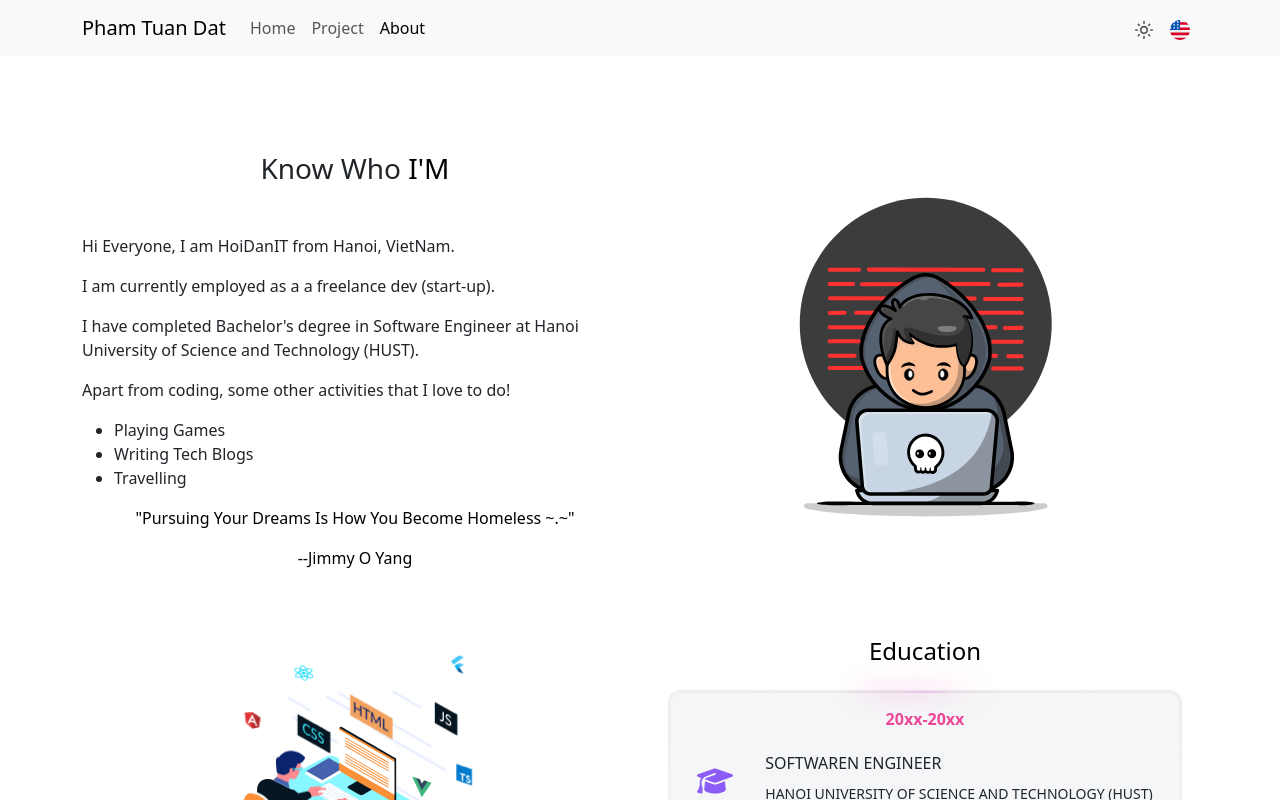
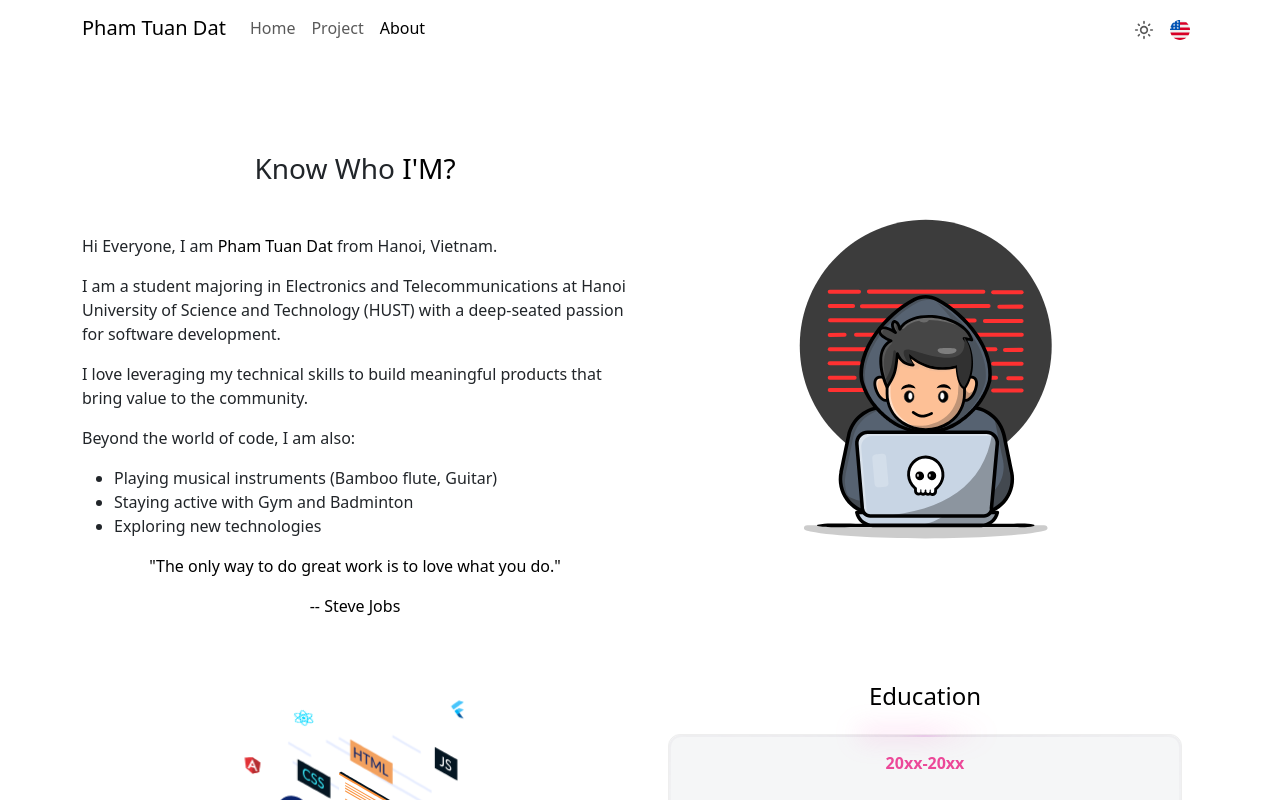
Before and after one commit to Tuandat911dev/My-Portfolio, a React (Vite) app: page /about in a window 1280 px wide. Shown: the top 800 px of the page. Built offline with nearby package versions, Linux system fonts and the light colour scheme.

Commit message:
make i18n for about page, project page

```diff
--- a/public/locales/en/translation.json
+++ b/public/locales/en/translation.json
@@ -7,16 +7,19 @@
     "about": "About"
   },
   "heroSection": {
+    "greeting": "Hi There!",
+    "my": "I'M",
     "exp": "My Skill",
-        "cv": "Get Resume"
+    "cv": "Get Resume",
+    "work": ["Software Developer", "Freelancer", "Knowledge sharer"]
   },
   "introSection": {
     "about": "About me",
     "and": "and",
-        "heading1": "I fell in love with programming and I have at least learnt something, I think… 🤷‍♂️",
-        "heading2": "I am fluent in classics like",
-        "heading3": "My field of Interest's are building new",
-        "heading4": "Web Technologies and Products",
+    "heading1": "I fell in love with programming and I've gathered a fair share of knowledge along the way... I think! 🤷‍♂️",
+    "heading2": "I have had the opportunity to learn, practice, and participate in projects using",
+    "heading3": "My fields of interest include Web Technologies and developing projects that",
+    "heading4": "solve real-world problems",
     "heading5": "Whenever possible, I also apply my passion for developing products with"
   },
   "experience": {
@@ -24,5 +27,34 @@
   },
   "skill": {
     "title": "Skills"
+  },
+
+  "projects": {
+    "myRecent": "My Recent ",
+    "project": "Projects",
+    "description": "Here are a few projects I've worked on recently."
+  },
+
+  "aboutSection": {
+    "title": "Know Who ",
+    "subTitle": "I'M?",
+    "description": {
+      "p1": "Hi Everyone, I am ",
+      "name": "Pham Tuan Dat",
+      "p2": " from Hanoi, Vietnam.",
+      "p3": "I am a student majoring in Electronics and Telecommunications at Hanoi University of Science and Technology (HUST) with a deep-seated passion for software development.",
+      "p4": "I love leveraging my technical skills to build meaningful products that bring value to the community.",
+      "p5": "Beyond the world of code, I am also:"
+    },
+    "activities": [
+      "Playing musical instruments (Bamboo flute, Guitar)",
+      "Staying active with Gym and Badminton",
+      "Exploring new technologies"
+    ],
+    "quote": "\"The only way to do great work is to love what you do.\"",
+    "quoteAuthor": "-- Steve Jobs",
+    "education": "Education",
+    "find": "FOLLOW ME",
+    "contact": "Contact me"
   }
 }
--- a/src/components/layout/app.header.tsx
+++ b/src/components/layout/app.header.tsx
@@ -26,7 +26,17 @@ function AppHeader() {
   };
 
   return (
-    <Navbar data-bs-theme={theme} expand="lg" className="bg-body-tertiary" style={{ zIndex: 1 }}>
+    <Navbar
+      data-bs-theme={theme}
+      expand="lg"
+      style={{
+        zIndex: 1,
+        position: "sticky",
+        top: 0,
+        backdropFilter: "blur(10px)",
+        backgroundColor: theme === "dark" ? "rgba(18, 19, 44, 0.6)" : "rgba(255, 255, 255, 0.6)",
+      }}
+    >
       <Container>
         <Link className="navbar-brand" to="/">
           <span className="brand-green">{t("appHeader.brand")}</span>
--- a/src/components/sections/about/index.tsx
+++ b/src/components/sections/about/index.tsx
@@ -9,39 +9,45 @@ import { FaGraduationCap } from "react-icons/fa6";
 import Divider from "@/components/sections/divider";
 import { APP_DATA } from "helpers/data";
 import SocialMedia from "components/sections/social.media";
+import { useTranslation } from "react-i18next";
 
 const About = () => {
+  const { t } = useTranslation();
+  const activities = t("aboutSection.activities", { returnObjects: true });
   return (
     <>
       <Row>
         <Col md={6} xs={12}>
           <h3 className="text-center mb-md-5 mb-2">
-            Know Who <span className="brand-red">I'M</span>{" "}
+            {t("aboutSection.title")}
+            <span className="brand-red">{t("aboutSection.subTitle")}</span>{" "}
           </h3>
           <div>
             <div>
-              <p> Hi Everyone, I am HoiDanIT from Hanoi, VietNam.</p>
-
-              <p> I am currently employed as a a freelance dev (start-up).</p>
-
               <p>
                 {" "}
-                I have completed Bachelor's degree in Software Engineer at Hanoi University of Science and Technology
-                (HUST).
+                {t("aboutSection.description.p1")}
+                <span className="brand-red">{t("aboutSection.description.name")}</span>
+                {t("aboutSection.description.p2")}
               </p>
+              <p> {t("aboutSection.description.p3")}</p>
+              <p> {t("aboutSection.description.p4")}</p>
             </div>
           </div>
           <div>
-            <p>Apart from coding, some other activities that I love to do!</p>
+            <p>{t("aboutSection.description.p5")}</p>
             <ul>
-              <li>Playing Games</li>
-              <li>Writing Tech Blogs</li>
-              <li>Travelling</li>
+              {Array.isArray(activities) &&
+                activities.map((activity, index) => (
+                  <li key={index} className="about-activity">
+                    {activity}
+                  </li>
+                ))}
             </ul>
           </div>
           <div>
-            <p className="text-center brand-red">"Pursuing Your Dreams Is How You Become Homeless ~.~"</p>
-            <p className="text-center brand-red">--Jimmy O Yang</p>
+            <p className="text-center brand-red">{t("aboutSection.quote")}</p>
+            <p className="text-center brand-red">{t("aboutSection.quoteAuthor")}</p>
           </div>
         </Col>
         <Col md={6} xs={12} className="d-flex align-items-center justify-content-center">
@@ -61,7 +67,7 @@ const About = () => {
         <Col md={6} xs={12} className="mt-md-5 mt-3">
           <div className="d-flex flex-column align-items-center gap-3">
             <div>
-              <h4 className="text-center brand-red">Education</h4>
+              <h4 className="text-center brand-red">{t("aboutSection.education")}</h4>
             </div>
             <div>
               <GlowCard identifier={`experience-5`}>
@@ -90,7 +96,7 @@ const About = () => {
       <Divider />
       <Row>
         <Col md={6} xs={12} className=" mt-md-5 mt-3">
-          <h3 className="mb-md-5 mb-2">FIND ME ON </h3>
+          <h3 className="mb-md-5 mb-2">{t("aboutSection.find")}</h3>
           <SocialMedia
             youtube={APP_DATA.YOUTUBE_URL}
             facebook={APP_DATA.FACEBOOK_URL}
@@ -105,7 +111,7 @@ const About = () => {
             // https://github.com/airbnb/lottie-web/issues/2070
             animationPath={JSON.parse(CONTACT_LOTTIE)}
           />
-          <h4 className="text-center">Contact me</h4>
+          <h4 className="text-center">{t("aboutSection.contact")}</h4>
         </Col>
       </Row>
       <div className="mb-5"></div>
--- a/src/components/sections/hero/hero.left.tsx
+++ b/src/components/sections/hero/hero.left.tsx
@@ -27,18 +27,18 @@ const HeroLeft = (props: IProps) => {
   return (
     <div className="hero-left">
       <h3>
-        Hi There!{" "}
+        {t("heroSection.greeting")}{" "}
         <span className="wave" role="img" aria-labelledby="wave">
           👋🏻
         </span>
       </h3>
       <h3 style={{ paddingTop: 10, paddingBottom: 5 }}>
-        I'M &nbsp;
+        {t("heroSection.my")}&nbsp;
         <strong className="brand-red">{t("appHeader.brand")}</strong>
       </h3>
       <Typewriter
         options={{
-          strings: ["Software Developer", "Freelancer", "MERN Stack Developer", "Open Source Contributor"],
+          strings: t("heroSection.work", { returnObjects: true }) as string[],
           autoStart: true,
           loop: true,
           deleteSpeed: 50,
--- a/src/components/sections/project/index.tsx
+++ b/src/components/sections/project/index.tsx
@@ -1,22 +1,28 @@
 import { Col, Row } from "react-bootstrap";
 import ProjectCard from "./project.card";
 import { PROJECTS } from "helpers/data";
+import { useTranslation } from "react-i18next";
 
 const Project = () => {
+  const { t } = useTranslation();
+
   return (
     <>
       <Row>
         <Col xs={12}>
           <h3 className="text-center">
-            My Recent <span className="brand-red">Works</span>{" "}
+            {t("projects.myRecent")} <span className="brand-red">{t("projects.project")}</span>{" "}
           </h3>
-          <h6 className="text-center mb-md-5 mb-2">Here are a few projects I've worked on recently.</h6>
+          <h6 className="text-center mb-md-5 mb-2">{t("projects.description")}</h6>
         </Col>
       </Row>
-      <Row style={{ justifyContent: "center", paddingBottom: "10px" }}>
+      <Row
+        className="row-cols-xl-3 row-cols-md-2 row-cols-1"
+        style={{ justifyContent: "center", paddingBottom: "10px" }}
+      >
         {PROJECTS?.map((item) => {
           return (
-            <Col md={4} className="project-card" key={item.id}>
+            <Col className="project-card" key={item.id}>
               <ProjectCard
                 imgPath={item.imgPath}
                 title={item.title}
```
Also changed, not shown: public/locales/vi/translation.json (+38 -6 lines). Lines whose indentation alone changed are shown as unchanged.
